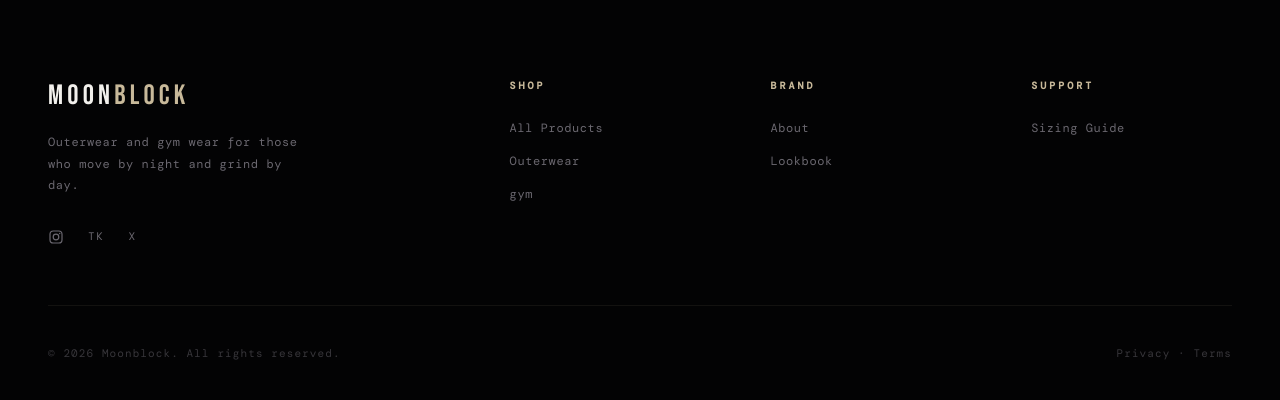
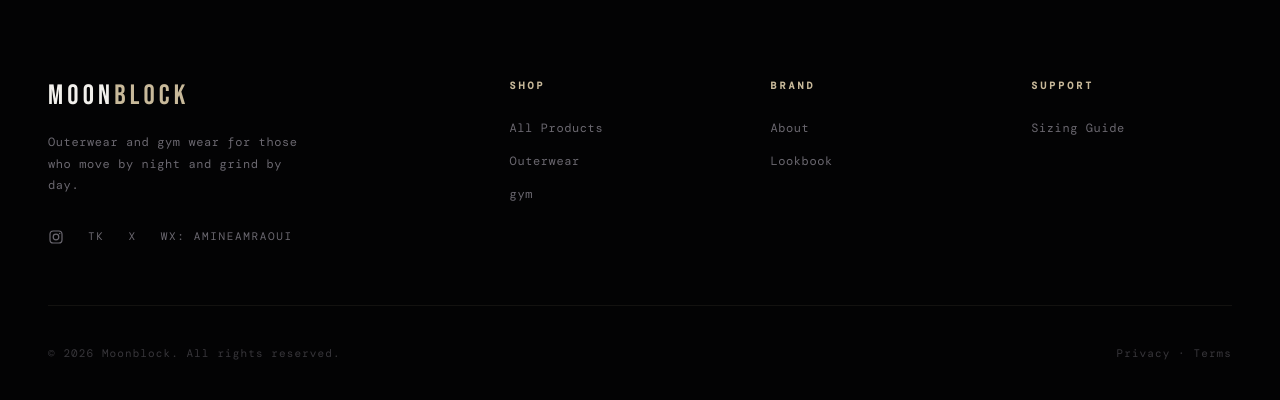
Before and after one commit to angorot89/moonblock2, a Django app: page /register/ in a window 1280 px wide. Shown: the part 1237-1637 px from the top of the page. Run offline with Django 4.2, Linux system fonts and the light colour scheme; data comes from the database, SQL or seed files in the repository; some web fonts are replaced.

Commit message:
Add WeChat contact and founder credit

```diff
--- a/store/templates/store/base.html
+++ b/store/templates/store/base.html
@@ -697,6 +697,7 @@ footer{background:#030304;padding:80px 48px 40px;}
         </a>
         <a href="{{ site.tiktok_url }}" class="social-link">TK</a>
         <a href="{{ site.twitter_url }}" class="social-link">X</a>
+        <a href="#" class="social-link" title="WeChat: amineamraoui" aria-label="WeChat amineamraoui">WX: amineamraoui</a>
       </div>
     </div>
     <div class="footer-col">
--- a/store/templates/store/home.html
+++ b/store/templates/store/home.html
@@ -201,6 +201,7 @@ section{padding:100px 48px;}
     </h2>
     <p class="about-body">{% site_t site 'about_body1' lang %}</p>
     <p class="about-body">{% site_t site 'about_body2' lang %}</p>
+    <p class="about-body" style="margin-top:-6px;opacity:.92;">{% if lang == 'ar' %}المؤسس: أمين عمراوي{% elif lang == 'fr' %}Fondateur: Amine Amraoui{% else %}Founder: Amine Amraoui{% endif %}</p>
     <a href="{% url 'shop' %}" class="btn-primary" style="align-self:flex-start;">{% site_t site 'about_cta' lang %}</a>
     <div class="stats">
       <div>
```
